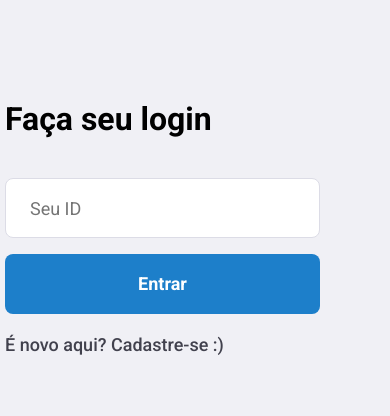
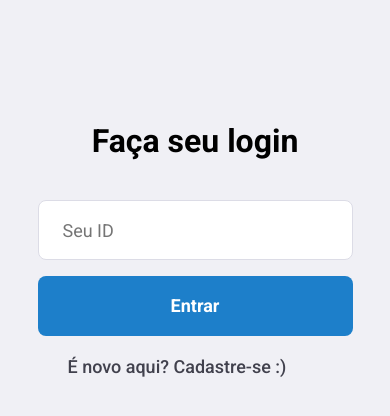
Before and after one commit to marcos012/amigo-solidario, a React (Create React App) app in the folder frontend/: page /login in a window 390 px wide. Shown: the top 416 px of the page. Built offline with nearby package versions, Linux system fonts and the light colour scheme; the HTML template or start-up script is replaced by a standard one.

Commit message:
ajustes de responsividade

```diff
--- a/frontend/src/pages/Cadastro/index.js
+++ b/frontend/src/pages/Cadastro/index.js
@@ -28,7 +28,7 @@ const Cadastro = () => {
     }
 
     return (
-        <div className="container">
+        <div className="container-cadastro">
             <div className="content">
                 <Link className="back-link" to="/login">
                     <FiArrowLeft size={24} color="#1d7fca" />
--- a/frontend/src/pages/Cadastro/styles.css
+++ b/frontend/src/pages/Cadastro/styles.css
@@ -1,4 +1,4 @@
-.container {
+.container-cadastro {
     width: 100%;
     max-width: 1120px;
     height: 100vh;
@@ -8,47 +8,46 @@
     align-items: center;
     flex-direction: column;
     text-align: center;
-
 }
 
-.container h1 {
+.container-cadastro h1 {
     font-size: 32px;
     width: 100%;
     margin: 21% 0 9% 0;
 }
 
-.container a {
+.container-cadastro a {
     display: block;
     position: absolute;
     top: 10%;
     left: 15%;
 }
 
-.container form {
+.container-cadastro form {
     width: 100%;
     max-width: 450px;
 }
 
-.container form input,
-.container form textarea {
+.container-cadastro form input,
+.container-cadastro form textarea {
     margin-top: 8px;
 }
 
-.container .content form .input-group {
+.container-cadastro .content form .input-group {
     display: flex;
 }
 
-.container .content form .input-group input + input {
+.container-cadastro .content form .input-group input + input {
     margin-left: 8px;
 }
 
 @media (max-width: 735px) {
-    .container a {
+    .container-cadastro a {
         position: unset;
         display: flex;
         margin-top: 20px;
     }
-    .container h1 {
+    .container-cadastro h1 {
         margin: 7% 0 9% 0;
     }
 }
--- a/frontend/src/pages/CasoDetalhe/styles.css
+++ b/frontend/src/pages/CasoDetalhe/styles.css
@@ -5,7 +5,6 @@
     margin: 0 auto;
 
     display: flex;
-    /* align-items: center; */
     flex-direction: column;
     text-align: center;
 
@@ -97,7 +96,7 @@
     margin-top: 30px;
 }
 
-@media (max-width: 735px) {
+@media (max-width: 768px) {
     .detalhe-container .detalhe-content {
         flex-direction: column;
     }
@@ -119,6 +118,7 @@
     .detalhe-container a {
         position: unset;
         display: flex;
+        margin-left: 30px;
         margin-top: 20px;
     }
     .detalhe-container h1 {
--- a/frontend/src/pages/CasoFormulario/index.js
+++ b/frontend/src/pages/CasoFormulario/index.js
@@ -30,11 +30,13 @@ const CasoFormulario = () => {
 
     return (
         <div className="container">
-            <div className="content">
+            <div className="header-action">
                 <Link className="back-link" to="/">
                     <FiArrowLeft size={24} color="#1d7fca" />
                 </Link>
                 <h1 className="title">Cadastrar novo caso</h1>
+            </div>
+            <div className="content">
                 <form onSubmit={cadastrarNovoCaso}>
                     <div className="espacamento">
                         <span>Título</span>
@@ -50,7 +52,7 @@ const CasoFormulario = () => {
                     </div>
                     <div className="espacamento">
                         <span>Local</span>
-                        <input placeholder="Cidade / UF" value={local} onChange={e => setLocal(e.target.value)}/>
+                        <input placeholder="Rua... - Cidade / UF" value={local} onChange={e => setLocal(e.target.value)}/>
                     </div>
                     <button type="submit" className="button">Cadastrar</button>
                 </form>
--- a/frontend/src/pages/CasoFormulario/styles.css
+++ b/frontend/src/pages/CasoFormulario/styles.css
@@ -8,18 +8,24 @@
     align-items: center;
     flex-direction: column;
     text-align: center;
+    justify-content: unset;
+}
 
+.container .header-action {
+    width: 100%;
 }
 
 .container .content {
-    align-items: center;
+    width: 100%;
+    max-width: 95%;
     display: flex;
-    flex-direction: column;
+    justify-content: center;
 }
+
 .container h1 {
     font-size: 32px;
     width: 100%;
-    margin: 21% 0 9% 0;
+    margin: 8% 0 5% 0;
 }
 
 .container a {
@@ -50,7 +56,7 @@
     margin-top: 8px;
 }
 
-@media (max-width: 735px) {
+@media (max-width: 768px) {
     .container form {
         width: 90%;
     }
@@ -58,6 +64,7 @@
     .container a {
         position: unset;
         display: flex;
+        margin-left: 30px;
         margin-top: 20px;
     }
     .container h1 {
--- a/frontend/src/pages/CasosListagem/index.js
+++ b/frontend/src/pages/CasosListagem/index.js
@@ -25,14 +25,17 @@ const CasosListagem = () => {
         getCasos();
     }, [id]);
 
-    async function handleDeleteIncident(id) {
+    async function handleDeleteIncident(id, event) {
+        event.stopPropagation();
+
+        const confirmação = window.confirm("Deseja deletar o caso?");
+
+        if (!confirmação) {
+            return;
+        }
+
         try {
-            await api.delete(`casos/${id}`, {
-                headers: {
-                    Authorization: id
-                }
-            });
-
+            await api.delete(`casos/${id}`, headers);
             setCasos(casos.filter(caso => caso.id !== id));
         } catch (error) {
             alert('Eror ao deletar caso');
@@ -93,8 +96,8 @@ const CasosListagem = () => {
                         <strong>Local:</strong>
                         <p>{caso.local}</p>
                         {id && caso.id_user === id && (
-                            <button onClick={() => handleDeleteIncident(caso.id)}>
-                            <FiTrash2 size={20} color="#a8a8b3" />
+                            <button onClick={e => handleDeleteIncident(caso.id, e)}>
+                                <FiTrash2 size={20} color="#a8a8b3" />
                             </button>
                         )}
                     </li>
--- a/frontend/src/pages/Login/styles.css
+++ b/frontend/src/pages/Login/styles.css
@@ -12,7 +12,8 @@
 .container section.form {
     width: 100%;
     max-width: 350px;
-    margin-right: 30px;
+    display: flex;
+    justify-content: center;
 }
 
 .container section.form a {
@@ -33,3 +34,9 @@
 .container section.form form .back-link svg {
     margin-left: 8px;
 }
+
+@media (max-width: 735px) {
+    .container section.form form {
+        text-align: center;
+    }
+}
--- a/frontend/src/services/api.js
+++ b/frontend/src/services/api.js
@@ -1,7 +1,7 @@
 import axios from 'axios';
 
 const api = axios.create({
-    baseURL: 'http://localhost:3333'
+    baseURL: 'http://localhost:8080'
 });
 
 export default api;
```
